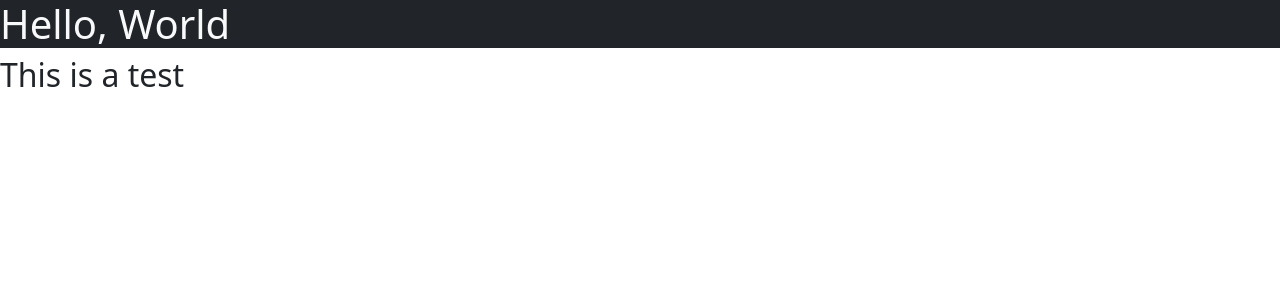
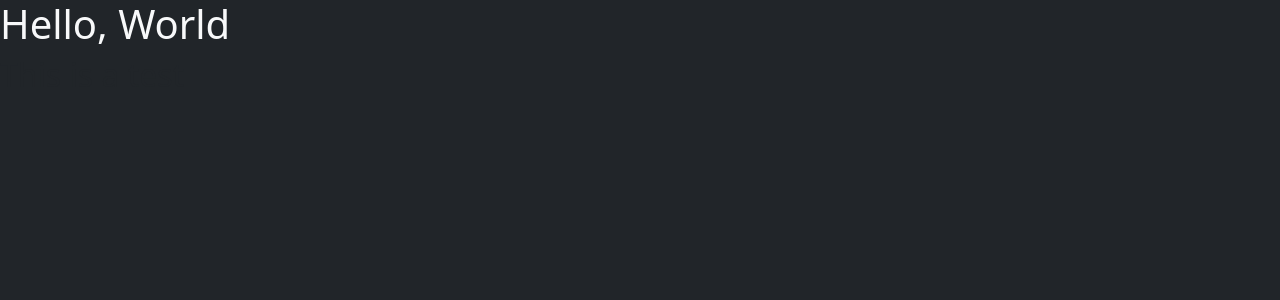
Before and after one commit to seminarioA/BitBrain, a Flask app: page / in a window 1280 px wide. Shown: the top 300 px of the page. Run offline with Flask 3, Linux system fonts and the light colour scheme.

Commit message:
Mod HTML

```diff
--- a/templates/index.html
+++ b/templates/index.html
@@ -7,8 +7,8 @@
     <meta name="viewport" content="width=device-width, initial-scale=1.0">
     <title>DocLy</title>
 </head>
-<body>
-    <h1 class="text-light bg-dark">Hello, World</h1>
+<body class="bg-dark">
+    <h1 class="text-light">Hello, World</h1>
     <h2>This is a test</h2>
 </body>
 </html>
```
